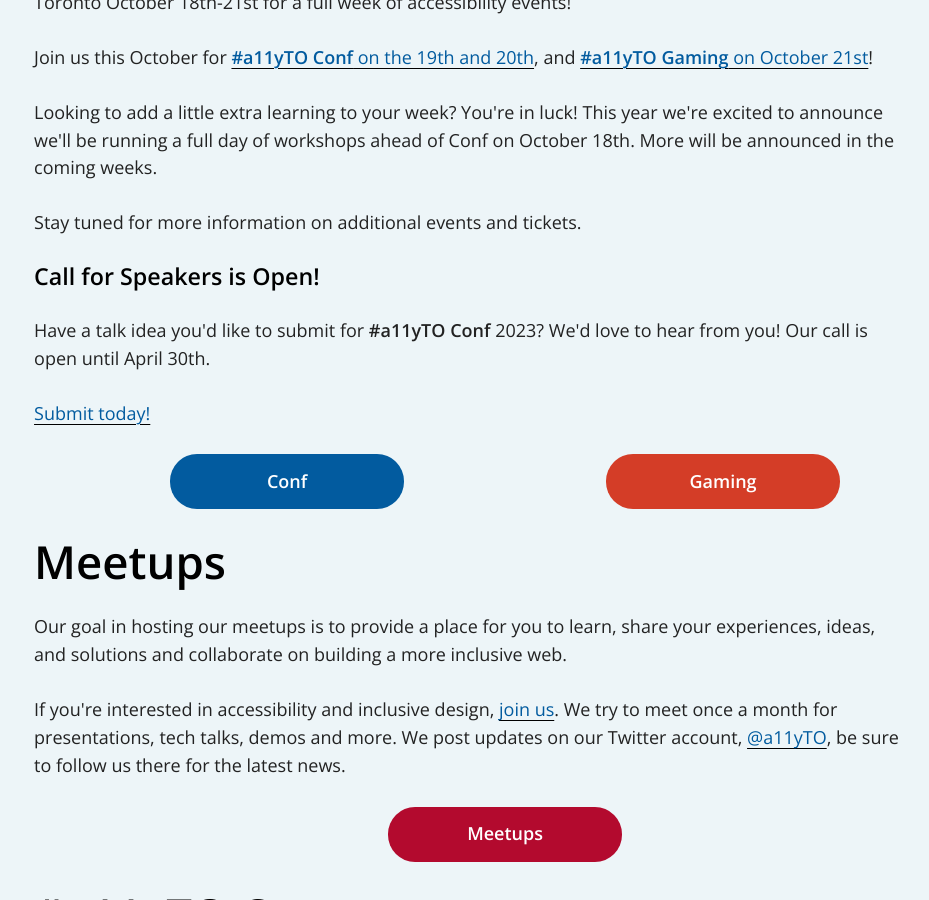
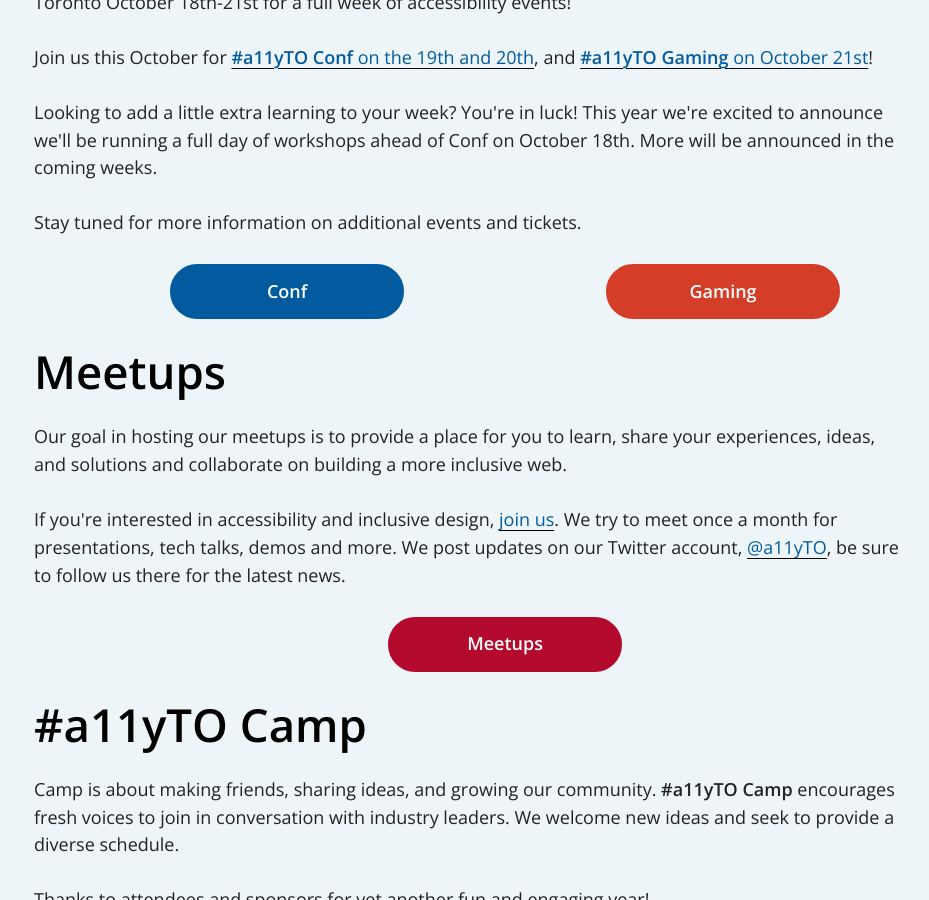
Before and after one commit to a11yTO/A11yTO-Main, a Jekyll site: the page built from index.html, in a window 1280 px wide and 900 px high, scrolled down 303 px. Shown: the whole window, without its empty margins (170-1099 px from the left). Built offline with Jekyll 4.4.1, drawn with Linux system fonts in a browser that asks for light colours.

Commit message:
Remove call for presentations

```diff
--- a/index.html
+++ b/index.html
@@ -12,9 +12,6 @@
 <p>Join us this October for <a href="https://conf.a11yto.com/"><strong>#a11yTO Conf</strong> on the 19th and 20th</a>, and <a href="https://gaming.a11yto.com/"><strong>#a11yTO Gaming</strong> on October 21st</a>!</p>
 <p>Looking to add a little extra learning to your week? You're in luck! This year we're excited to announce we'll be running a full day of workshops ahead of Conf on October 18th. More will be announced in the coming weeks.</p>
 <p>Stay tuned for more information on additional events and tickets.</p>
-<h3 class="sub-head">Call for Speakers is Open!</h3>
-<p>Have a talk idea you'd like to submit for <strong>#a11yTO Conf</strong> 2023? We'd love to hear from you! Our call is open until April 30th.</p>
-<p><a href="https://forms.office.com/r/72rQmd7kK3">Submit today!</a></p>
 
 <ul class="branded-events">
   <li>
```
